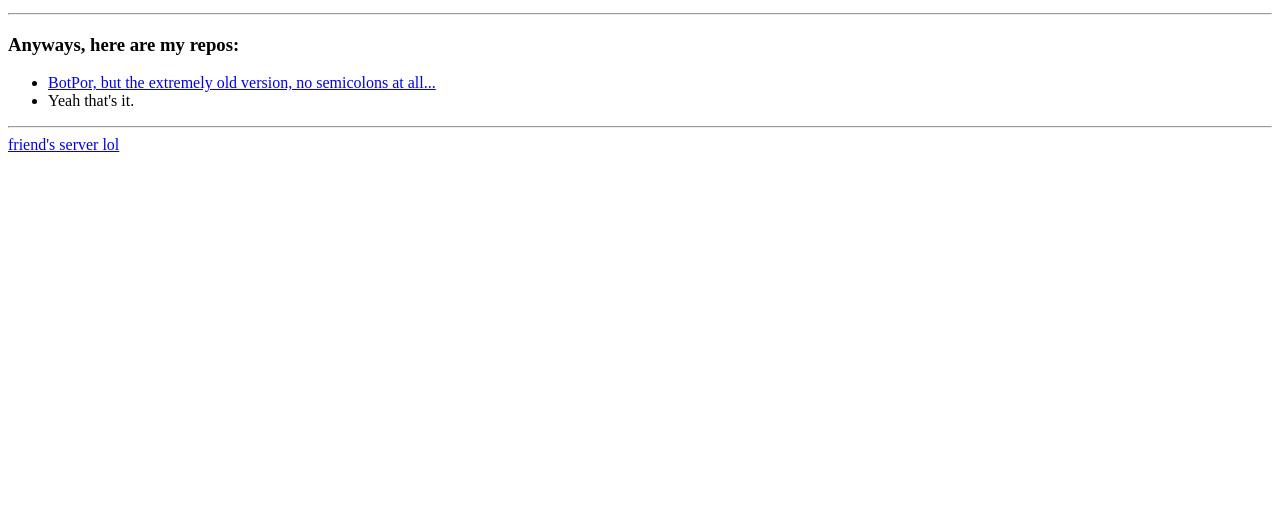
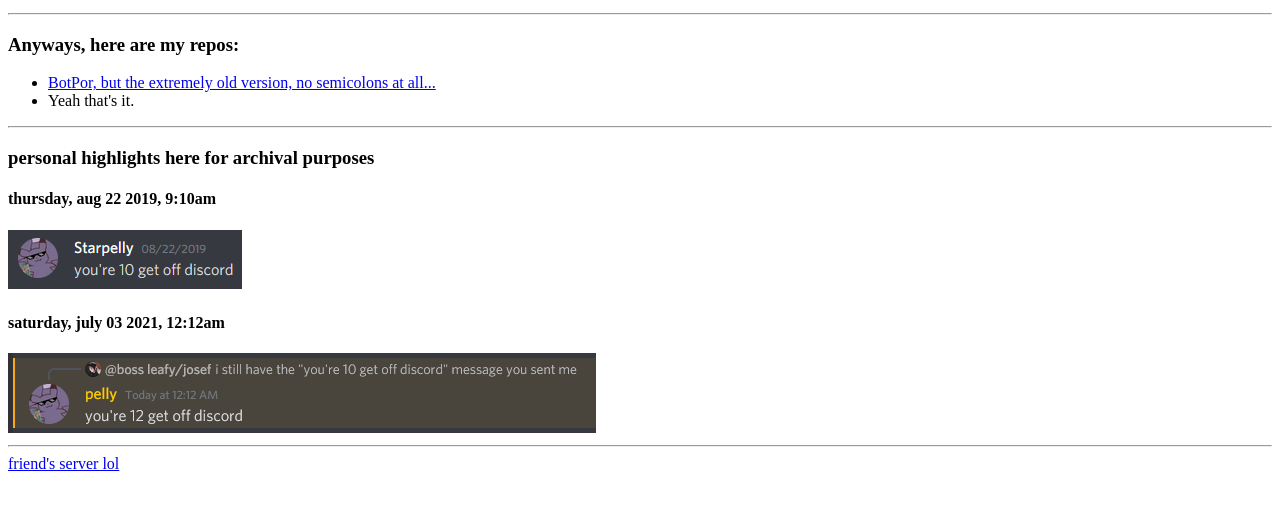
Before and after one commit to gdjosef/gdjosef.github.io, a plain HTML site: page index.html in a window 1280 px wide. Shown: the part 155-662 px from the top of the page. Drawn offline with Linux system fonts and the light colour scheme.

Commit message:
Added personal highlights section
images i want to remember and archive to look back on

```diff
--- a/index.html
+++ b/index.html
@@ -29,6 +29,18 @@
 
     <hr>
 
+    <h3>personal highlights here for archival purposes</h3>
+
+    <h4>thursday, aug 22 2019, 9:10am</h4>
+
+    <img src="images/pelly_10yr.png">
+
+    <h4>saturday, july 03 2021, 12:12am</h4>
+
+    <img src="images/pelly_12yr.png">
+
+    <hr>
+
     <a href="https://discord.gg/eHSUNZpQZH">friend's server lol</a>
 
 </body>
```
Also changed, not shown: images/pelly_10yr.png (added), images/pelly_12yr.png (added).
